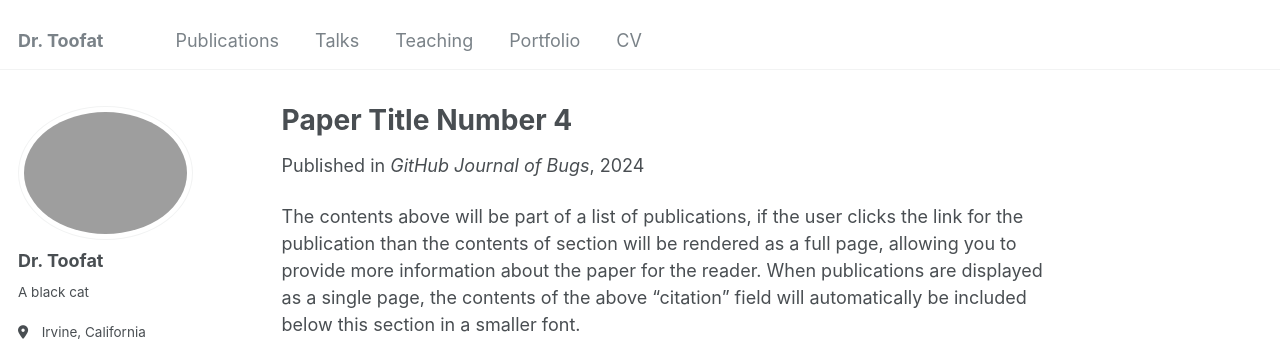
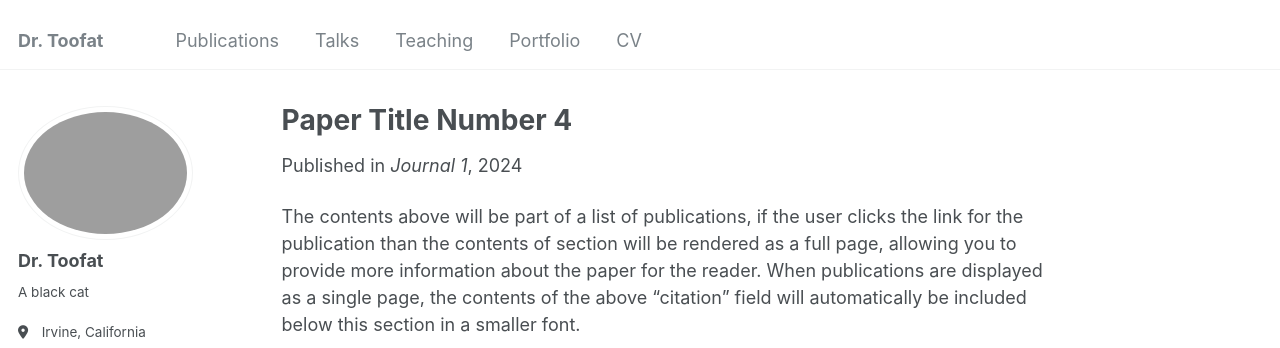
Before and after one commit to AltriaCarrie/altriacarrie.github.io, a Jekyll site: the page built from _publications/2024-02-17-paper-title-number-4.md, in a window 1280 px wide and 1066 px high. Shown: the top 348 px of the window. Built offline with Jekyll 4.4.1, drawn with Linux system fonts in a browser that asks for light colours; some web fonts are replaced.

Commit message:
Update 2024-02-17-paper-title-number-4.md

```diff
--- a/_publications/2024-02-17-paper-title-number-4.md
+++ b/_publications/2024-02-17-paper-title-number-4.md
@@ -5,7 +5,7 @@ category: conferences
 permalink: /publication/2024-02-17-paper-title-number-4
 excerpt: 'This paper is about fixing template issue #693.'
 date: 2024-02-17
-venue: 'GitHub Journal of Bugs'
+venue: 'Journal 1'
 paperurl: 'http://academicpages.github.io/files/paper3.pdf'
 citation: 'Your Name, You. (2024). &quot;Paper Title Number 3.&quot; <i>GitHub Journal of Bugs</i>. 1(3).'
 ---
```
